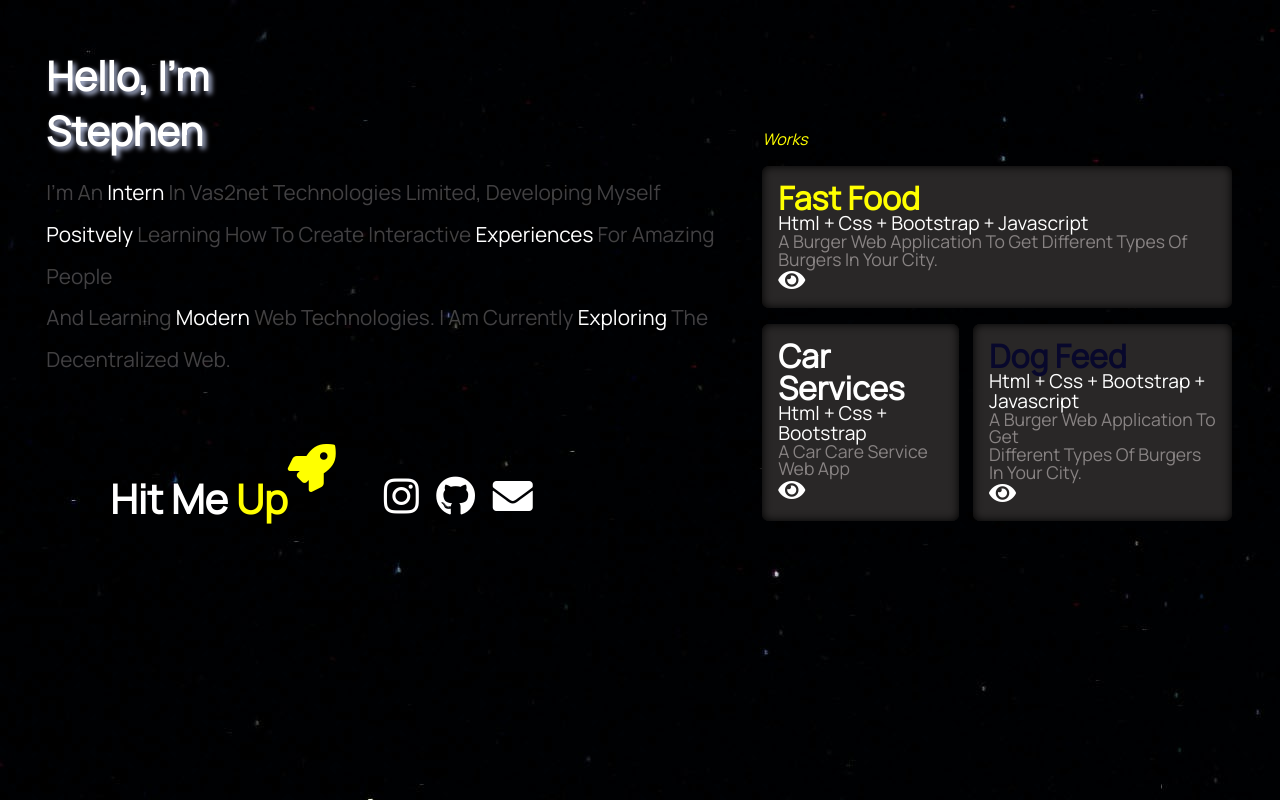
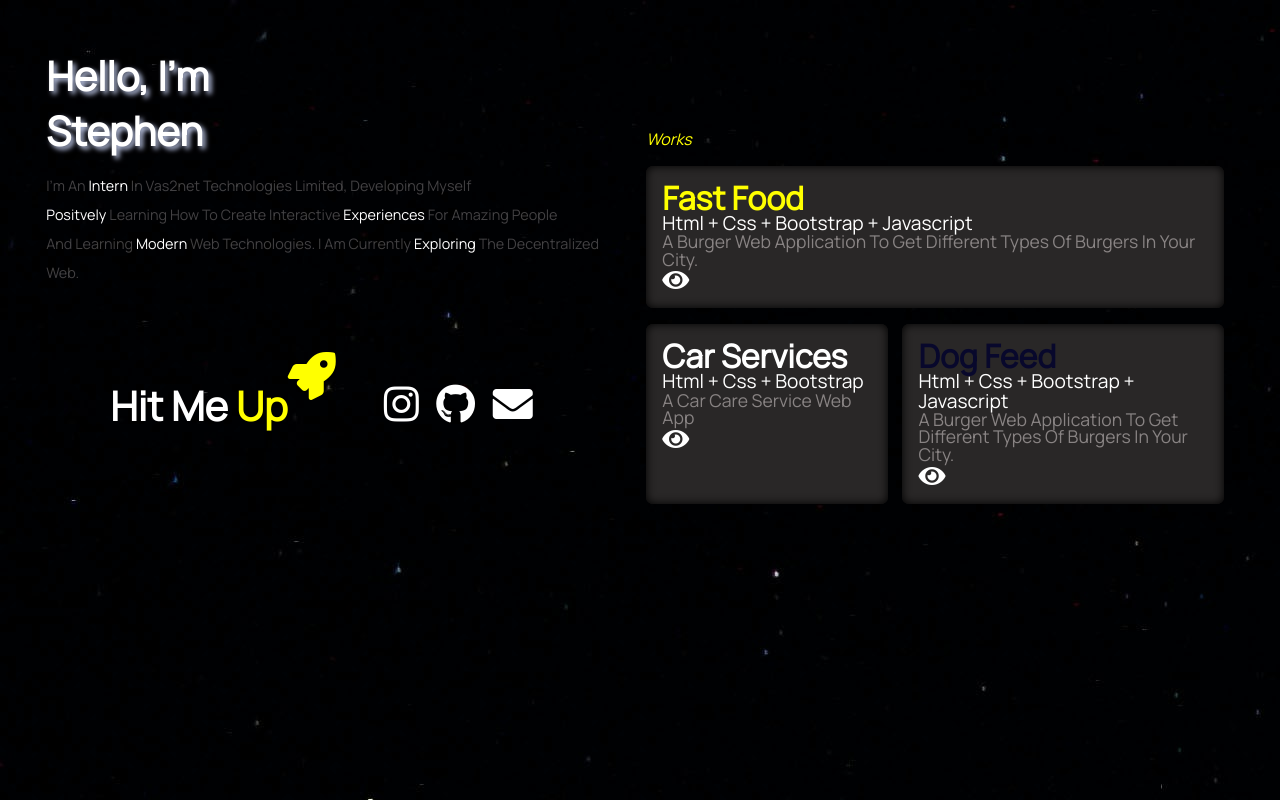
Before and after one commit to Oghenekparobo/portfolio-prop, a plain HTML site: page index.html in a window 1280 px wide. Drawn offline with Linux system fonts and the light colour scheme.

Commit message:
update css

```diff
--- a/style.css
+++ b/style.css
@@ -47,7 +47,7 @@ a{
 
 .wrapper-text p{
     color: rgba(235, 231, 231, 0.281);
-    font-size: 1.3rem;
+    font-size: .9rem;
     line-height: 2;
     text-transform: capitalize;
     padding-top: .9rem;
@@ -104,9 +104,11 @@ padding: 3rem 0 0 2rem;
     transition: .5s;
     transition:  .9s;
 }
-
+.wrapper-prjxt{
+    padding:3ren
+}
 .wrapper-prjxt-container{
-    padding: 8rem 3rem 0 2rem;
+    padding: 8rem 3.5rem 0 2rem;
 }
 
 .wrapper-prjxt-container > p{
```
